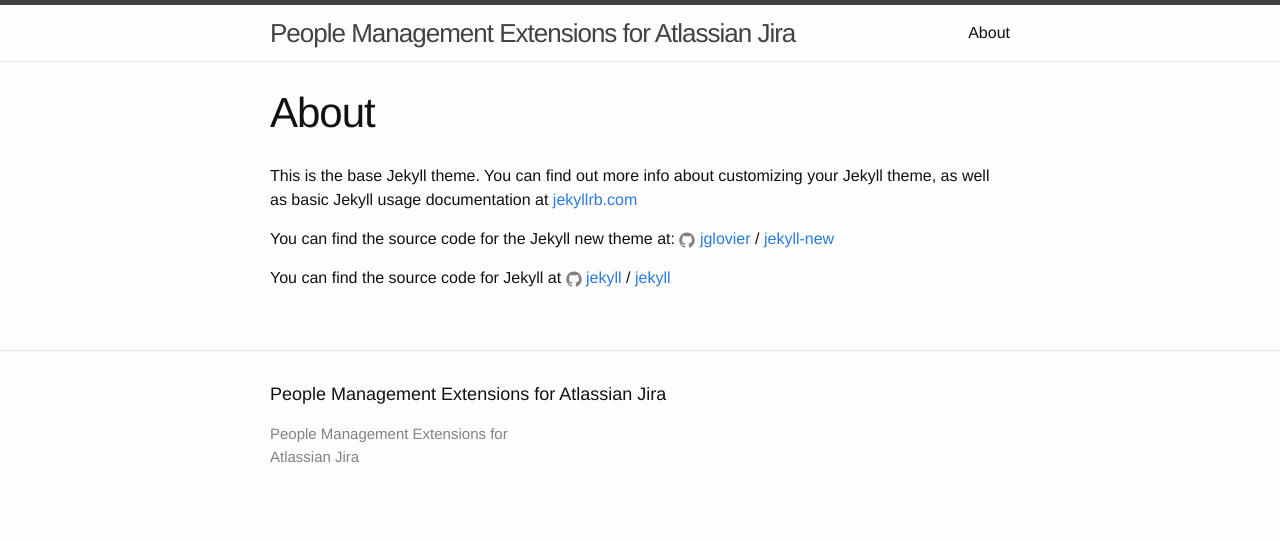
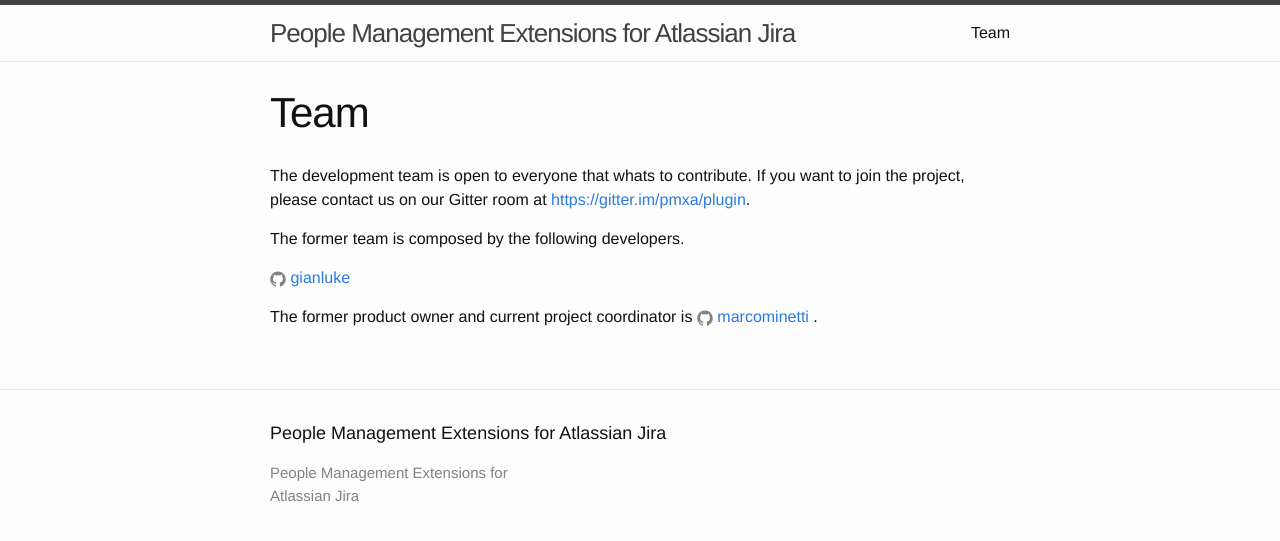
Before and after one commit to 0xbuidlman/site, a Jekyll site: the page built from about.md, in a window 1280 px wide. Shown: the top 541 px of the page. Built offline with Jekyll 4.4.1, drawn with Linux system fonts in a browser that asks for light colours.

Commit message:
Update about.md

```diff
--- a/about.md
+++ b/about.md
@@ -1,15 +1,14 @@
 ---
 layout: page
-title: About
-permalink: /about/
+title: Team
+permalink: /team/
 ---
 
-This is the base Jekyll theme. You can find out more info about customizing your Jekyll theme, as well as basic Jekyll usage documentation at [jekyllrb.com](http://jekyllrb.com/)
+The development team is open to everyone that whats to contribute.
+If you want to join the project, please contact us on our Gitter room at [https://gitter.im/pmxa/plugin](https://gitter.im/pmxa/plugin).
 
-You can find the source code for the Jekyll new theme at:
-{% include icon-github.html username="jglovier" %} /
-[jekyll-new](https://github.com/jglovier/jekyll-new)
+The former team is composed by the following developers.
 
-You can find the source code for Jekyll at
-{% include icon-github.html username="jekyll" %} /
-[jekyll](https://github.com/jekyll/jekyll)
+{% include icon-github.html username="gianluke" %}
+
+The former product owner and current project coordinator is {% include icon-github.html username="marcominetti" %}.
```
